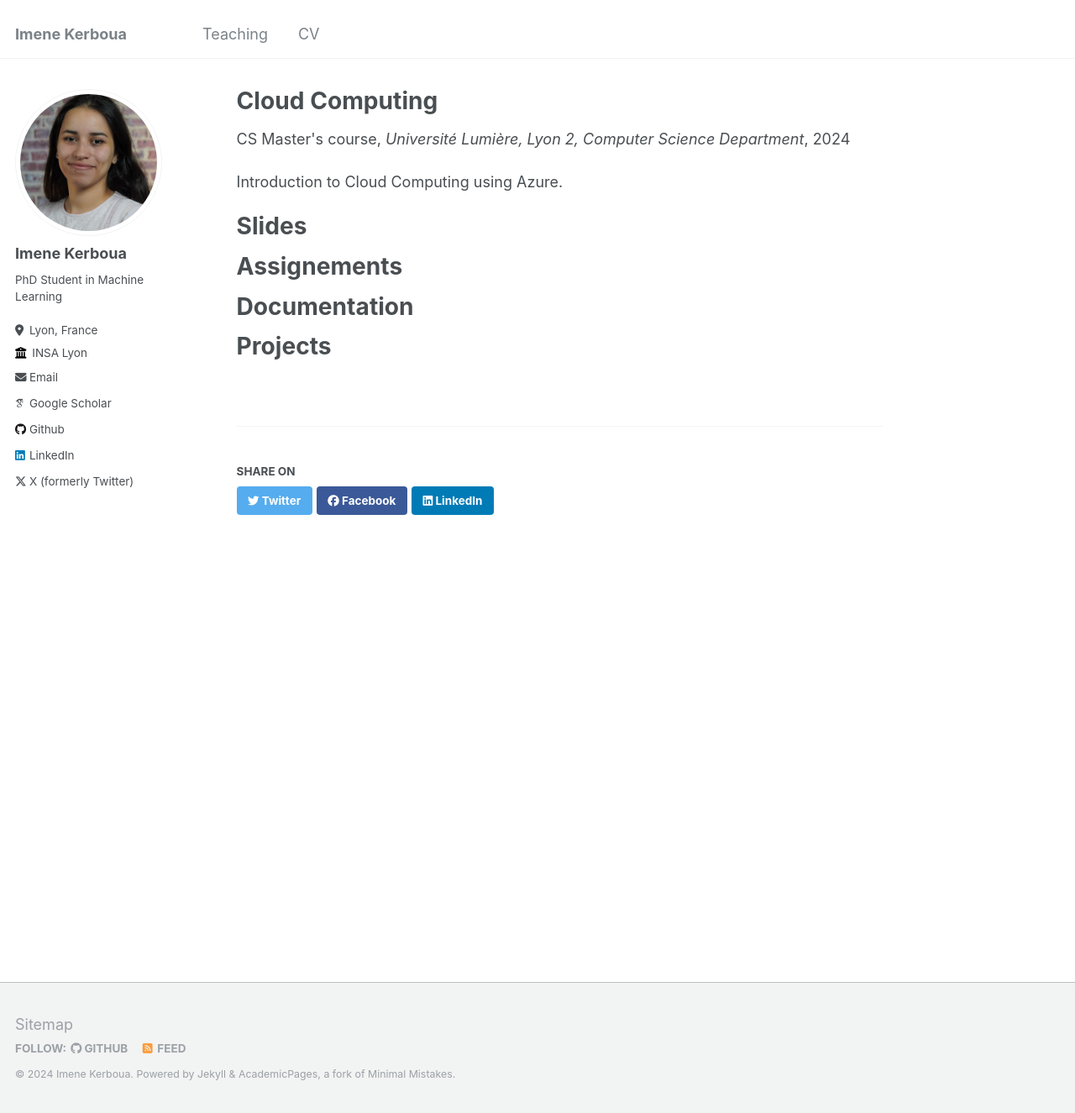
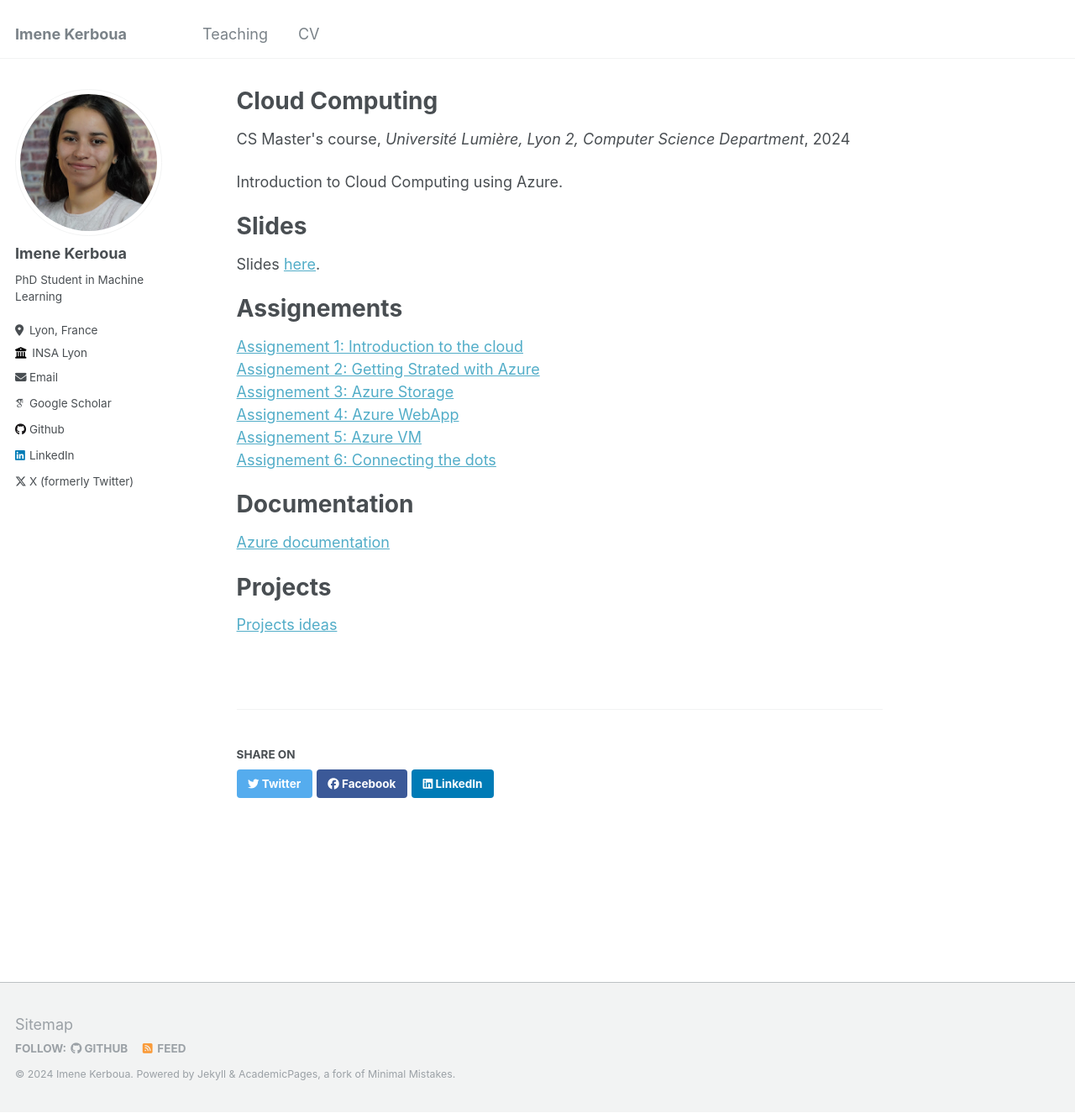
Before and after one commit to imenelydiaker/imenelydiaker.github.io, a Jekyll site: the page built from _teaching/2024_cloud_computing.md, in a window 1280 px wide and 1325 px high. Shown: the whole window at 84% size. Built offline with Jekyll 4.4.1, drawn with Linux system fonts in a browser that asks for light colours; some web fonts are replaced.

Commit message:
Add Cloud computing course material

```diff
--- a/_config.yml
+++ b/_config.yml
@@ -11,7 +11,7 @@ locale                   : "en-US"
 title                    : "Imene Kerboua"
 title_separator          : "-"
 name                     : &name "Imene Kerboua"
-description              : &description "PhD Student in Machine Learning"
+description              : &description "PhD Student in AI"
 url                      : https://imenelydiaker.github.io # the base hostname & protocol for your site e.g. "https://mmistakes.github.io"
 baseurl                  : "" # the subpath of your site, e.g. "/blog"
 repository               : "imenelydiaker/imenelydiaker.github.io"
--- a/_teaching/2024_cloud_computing.md
+++ b/_teaching/2024_cloud_computing.md
@@ -12,12 +12,22 @@ Introduction to Cloud Computing using Azure.
 
 Slides
 ======
+Slides [here]().
 
 Assignements
 ======
+[Assignement 1: Introduction to the cloud]()
+[Assignement 2: Getting Strated with Azure]()
+[Assignement 3: Azure Storage]()
+[Assignement 4: Azure WebApp]()
+[Assignement 5: Azure VM]()
+[Assignement 6: Connecting the dots]()
 
 Documentation
 ======
+[Azure documentation](https://learn.microsoft.com/fr-fr/azure/?product=popular)
 
 Projects
 ======
+[Projects ideas]()
+<!-- [Discord bot project](../files/2024_cloud_computing/discord_bot_project.html) -->
```
Also changed, not shown: _drafts/2024_cloud_computing.md (+6 -5 lines), _talks/2012-03-01-talk-1.md (+1 -1 lines).
